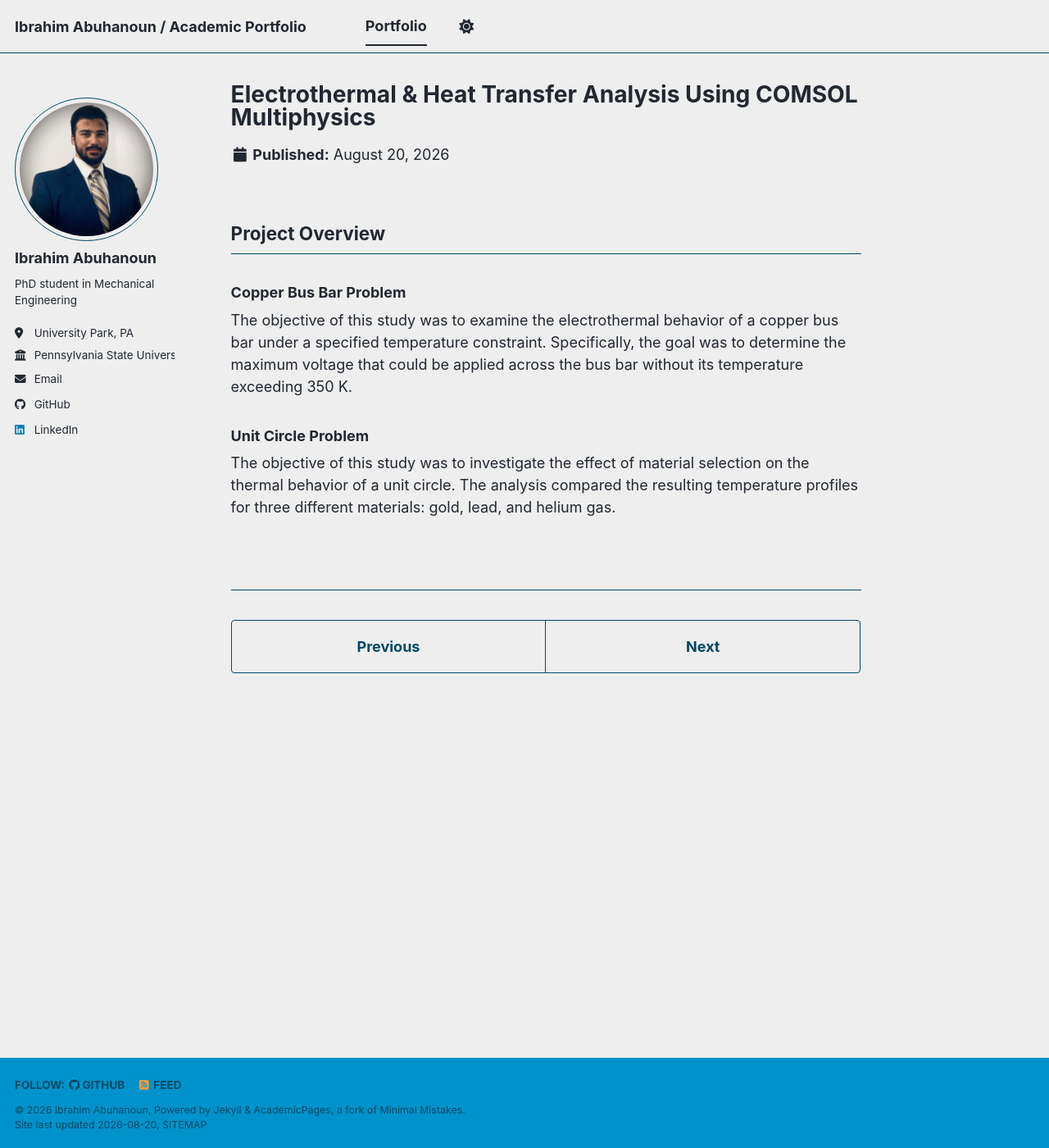
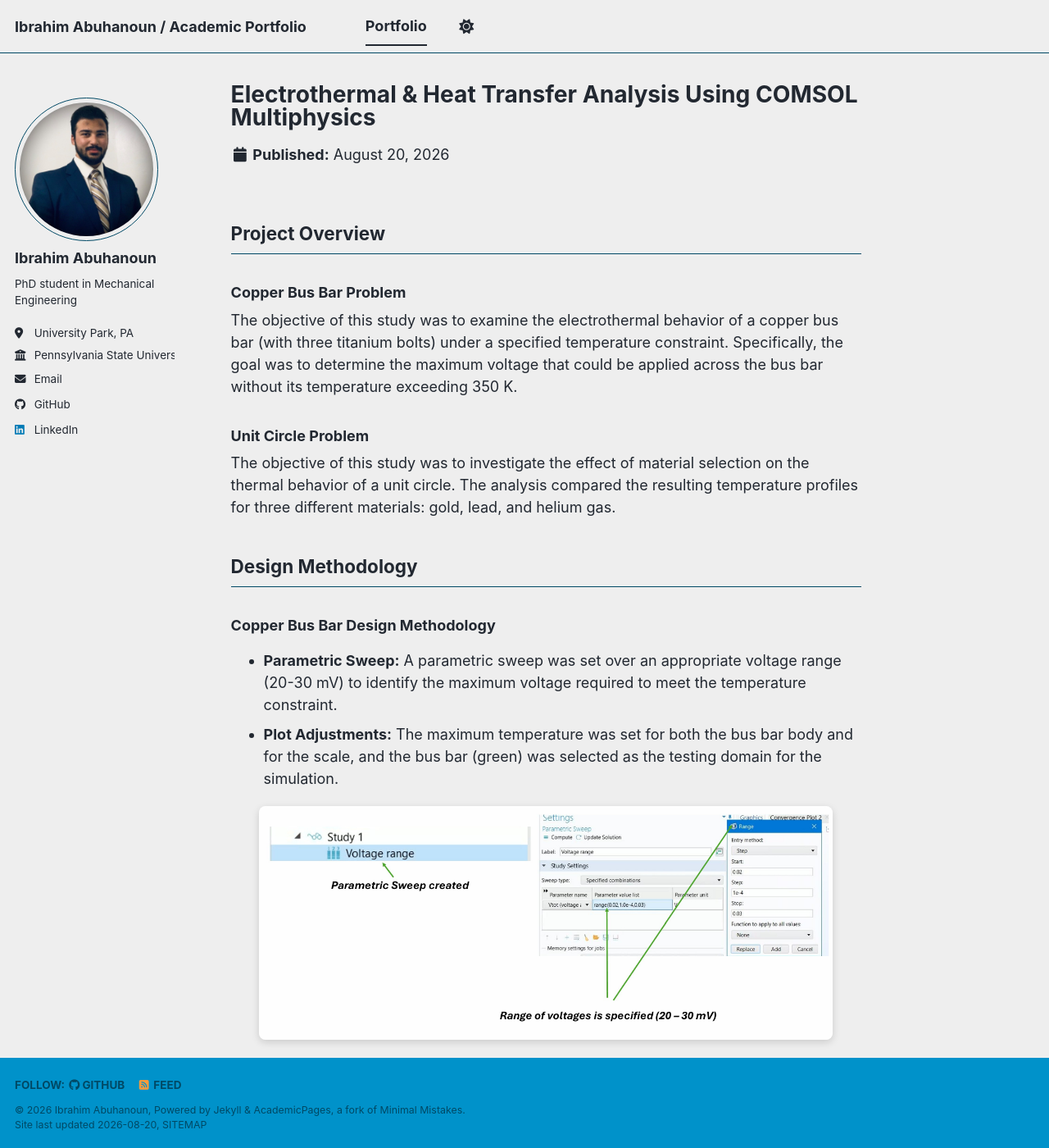
Before and after one commit to IbrahimAbuhanoun/IbrahimAbuhanoun.github.io, a Jekyll site: the page built from _portfolio/portfolio-4.md, in a window 1280 px wide and 1400 px high. Shown: the whole window at 82% size. Built offline with Jekyll 4.4.1, drawn with Linux system fonts in a browser that asks for light colours; a style sheet for code colours, icons or effects is not loaded; some of the changed text lies outside the part shown.

Commit message:
Update portfolio-4.md

```diff
--- a/_portfolio/portfolio-4.md
+++ b/_portfolio/portfolio-4.md
@@ -5,6 +5,46 @@ collection: portfolio
 ---
 ## Project Overview
 ### Copper Bus Bar Problem
-The objective of this study was to examine the electrothermal behavior of a copper bus bar under a specified temperature constraint. Specifically, the goal was to determine the maximum voltage that could be applied across the bus bar without its temperature exceeding 350 K.
+The objective of this study was to examine the electrothermal behavior of a copper bus bar (with three titanium bolts) under a specified temperature constraint. Specifically, the goal was to determine the maximum voltage that could be applied across the bus bar without its temperature exceeding 350 K.
 ### Unit Circle Problem
 The objective of this study was to investigate the effect of material selection on the thermal behavior of a unit circle. The analysis compared the resulting temperature profiles for three different materials: gold, lead, and helium gas.
+## Design Methodology
+### Copper Bus Bar Design Methodology
+- **Parametric Sweep:** A parametric sweep was set over an appropriate voltage range (20-30 mV) to identify the maximum voltage required to meet the temperature constraint.
+- **Plot Adjustments:** The maximum temperature was set for both the bus bar body and for the scale, and the bus bar (green) was selected as the testing domain for the simulation.
+
+<div class="research-figure-grid" style="grid-template-columns: 1fr; margin-top:20px;">
+  <figure class="research-figure" style="max-width:700px; margin:0 auto; width:100%;">
+    <img
+      src="/images/COMSOL/Param_Sweep.jpg"
+      alt="Parametric sweep setup for voltage range"
+      style="width:100%;
+             height:auto;
+             display:block;
+             border-radius:8px;
+             box-shadow:0 3px 10px rgba(0,0,0,0.15);"
+    >
+    <figcaption class="research-caption" style="text-align:center; width:100%;">
+      Demonstration of a parametric sweep configured to test voltages from 20–30 mV
+    </figcaption>
+  </figure>
+</div>
+
+<div class="research-figure-grid" style="grid-template-columns: 1fr; margin-top:20px;">
+  <figure class="research-figure" style="max-width:700px; margin:0 auto; width:100%;">
+    <img
+      src="/images/COMSOL/Plot_Adj.jpg"
+      alt="Plot adjustments to track the 350 K constraint"
+      style="width:100%;
+             height:auto;
+             display:block;
+             border-radius:8px;
+             box-shadow:0 3px 10px rgba(0,0,0,0.15);"
+    >
+    <figcaption class="research-caption" style="text-align:center; width:100%;">
+      Demonstration of plot adjustments before simulating the bus bar model: The temperature bounds were set and shown, and the bus bar (green) was selected as the domain
+    </figcaption>
+  </figure>
+</div>
+
+### Unit Circle Design Methodology
```
